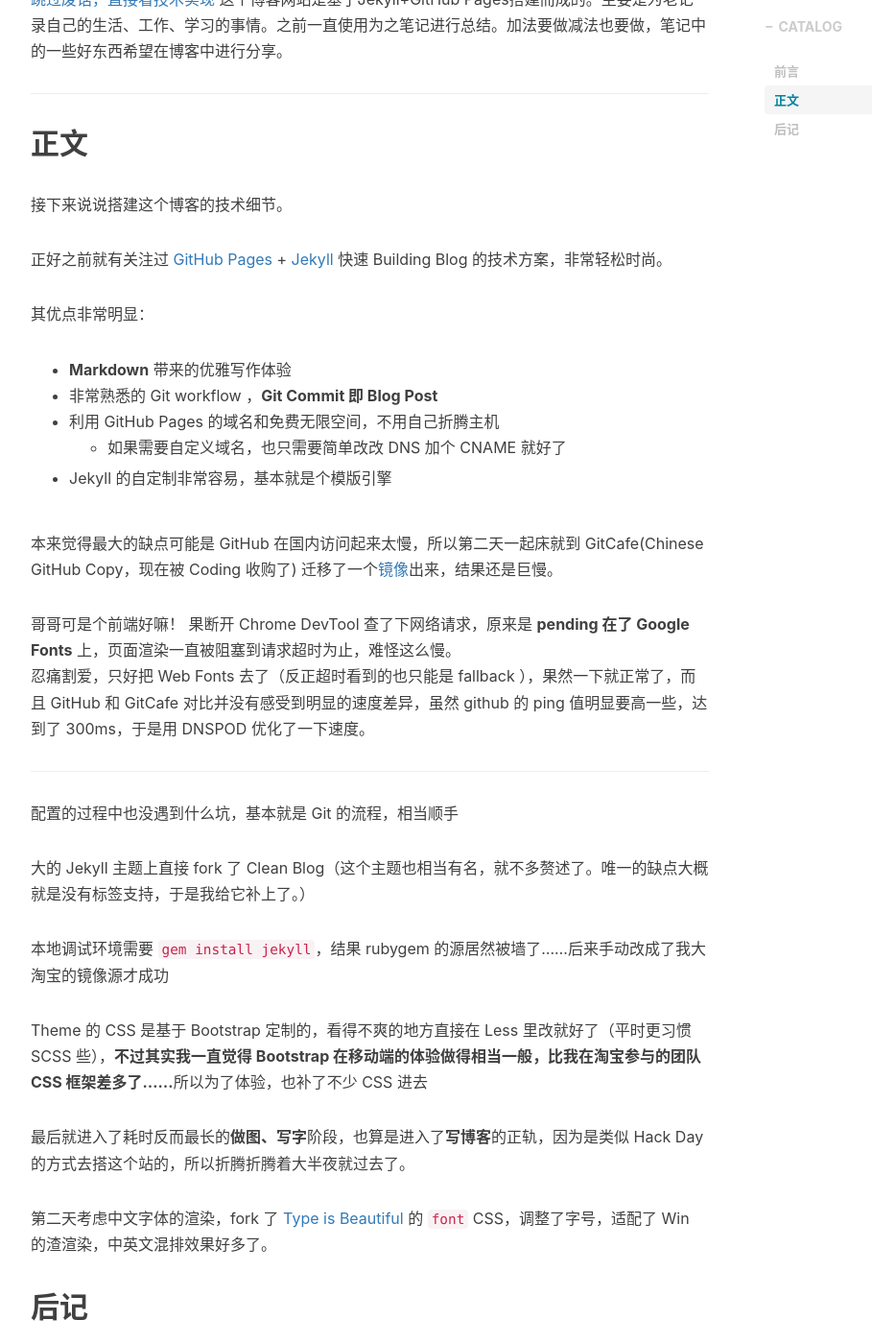
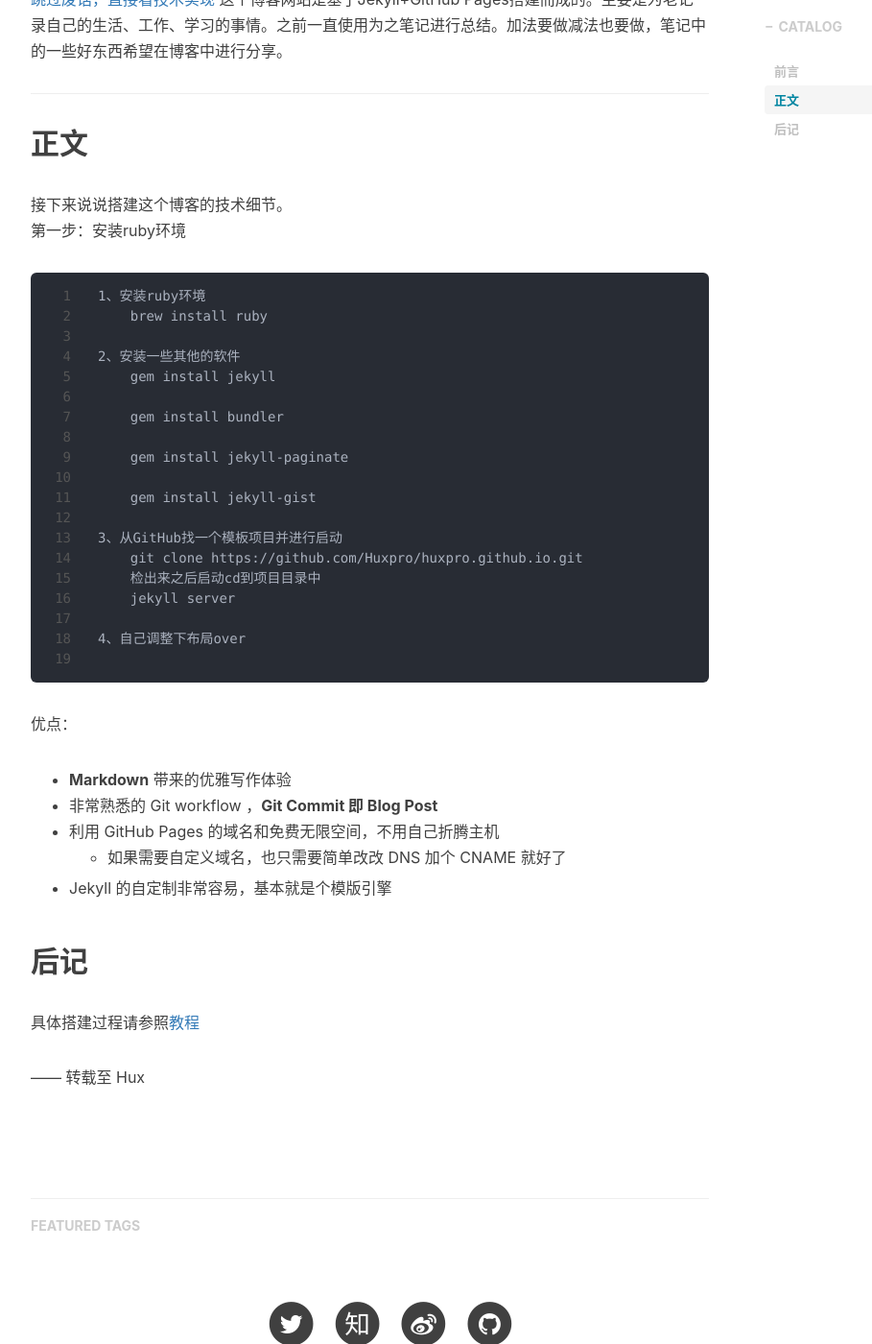
Before and after one commit to WantUzZ/wantuBlog, a Jekyll site: the page built from _posts/2014-01-29-hello-2015.markdown, in a window 1280 px wide and 1400 px high, scrolled down 782 px. Shown: the whole window at 96% size, without its empty margins (233-1142 px from the left). Built offline with Jekyll 4.4.1, drawn with Linux system fonts in a browser that asks for light colours; nearby versions of some CDN libraries; comment, search, counter and statistics services are not loaded.

Commit message:
博客内容修改

````diff
--- a/_posts/2014-01-29-hello-2015.markdown
+++ b/_posts/2014-01-29-hello-2015.markdown
@@ -27,10 +27,31 @@
 ## 正文
 
 接下来说说搭建这个博客的技术细节。
+第一步：安装ruby环境
+```
+1、安装ruby环境
+    brew install ruby
 
-正好之前就有关注过 [GitHub Pages](https://pages.github.com/) + [Jekyll](http://jekyllrb.com/) 快速 Building Blog 的技术方案，非常轻松时尚。
+2、安装一些其他的软件
+    gem install jekyll
 
-其优点非常明显：
+    gem install bundler
+
+    gem install jekyll-paginate
+
+    gem install jekyll-gist
+
+3、从GitHub找一个模板项目并进行启动
+    git clone https://github.com/Huxpro/huxpro.github.io.git
+    检出来之后启动cd到项目目录中
+    jekyll server
+
+4、自己调整下布局over
+
+```
+
+
+优点：
 
 * **Markdown** 带来的优雅写作体验
 * 非常熟悉的 Git workflow ，**Git Commit 即 Blog Post**
@@ -39,29 +60,9 @@
 * Jekyll 的自定制非常容易，基本就是个模版引擎
 
 
-本来觉得最大的缺点可能是 GitHub 在国内访问起来太慢，所以第二天一起床就到 GitCafe(Chinese GitHub Copy，现在被 Coding 收购了) 迁移了一个[镜像](http://huxpro.coding.me)出来，结果还是巨慢。
-
-哥哥可是个前端好嘛！ 果断开 Chrome DevTool 查了下网络请求，原来是 **pending 在了 Google Fonts** 上，页面渲染一直被阻塞到请求超时为止，难怪这么慢。
-忍痛割爱，只好把 Web Fonts 去了（反正超时看到的也只能是 fallback ），果然一下就正常了，而且 GitHub 和 GitCafe 对比并没有感受到明显的速度差异，虽然 github 的 ping 值明显要高一些，达到了 300ms，于是用 DNSPOD 优化了一下速度。
-
-
-
----
-
-配置的过程中也没遇到什么坑，基本就是 Git 的流程，相当顺手
-
-大的 Jekyll 主题上直接 fork 了 Clean Blog（这个主题也相当有名，就不多赘述了。唯一的缺点大概就是没有标签支持，于是我给它补上了。）
-
-本地调试环境需要 `gem install jekyll`，结果 rubygem 的源居然被墙了……后来手动改成了我大淘宝的镜像源才成功
-
-Theme 的 CSS 是基于 Bootstrap 定制的，看得不爽的地方直接在 Less 里改就好了（平时更习惯 SCSS 些），**不过其实我一直觉得 Bootstrap 在移动端的体验做得相当一般，比我在淘宝参与的团队 CSS 框架差多了……**所以为了体验，也补了不少 CSS 进去
-
-最后就进入了耗时反而最长的**做图、写字**阶段，也算是进入了**写博客**的正轨，因为是类似 Hack Day 的方式去搭这个站的，所以折腾折腾着大半夜就过去了。
-
-第二天考虑中文字体的渲染，fork 了 [Type is Beautiful](http://www.typeisbeautiful.com/) 的 `font` CSS，调整了字号，适配了 Win 的渣渲染，中英文混排效果好多了。
-
 
 ## 后记
 
 具体搭建过程请参照[教程](https://my.oschina.net/u/1027043/blog/1794382)
+
 —— 转载至 Hux
````
